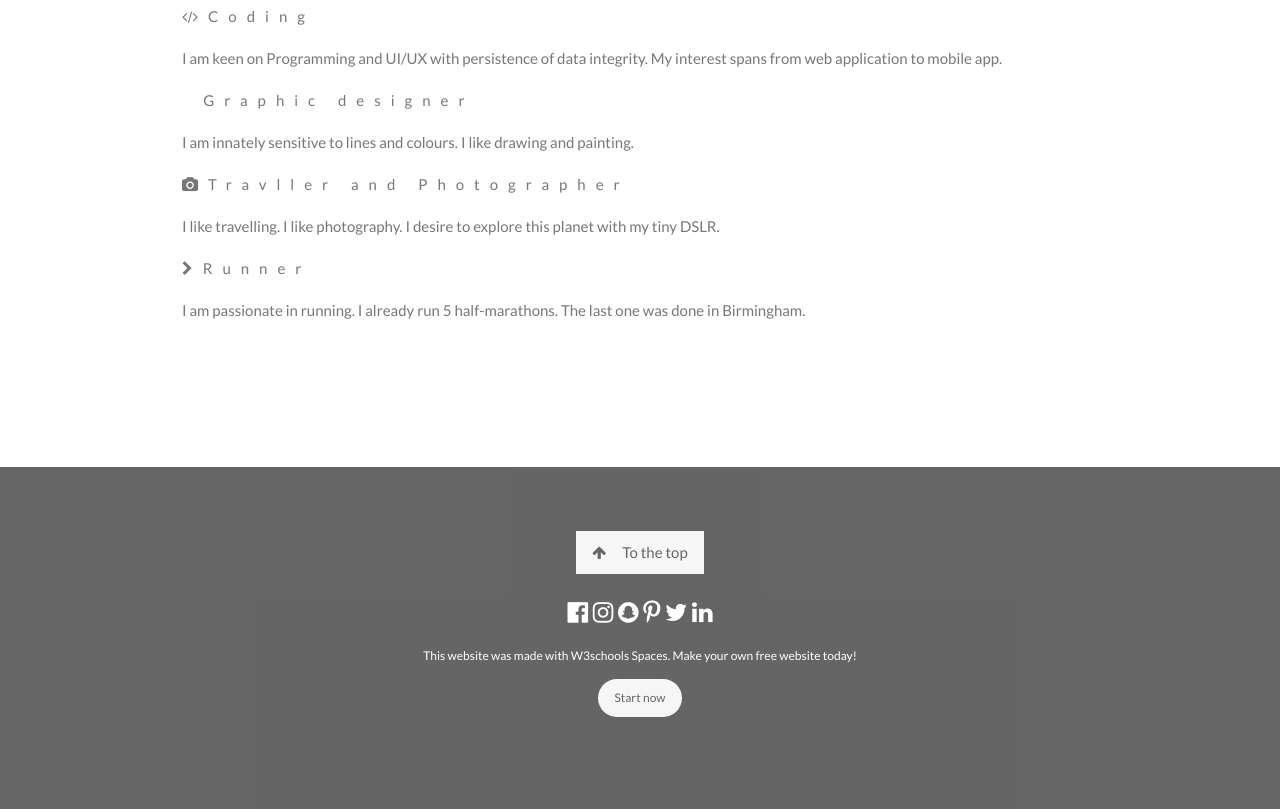
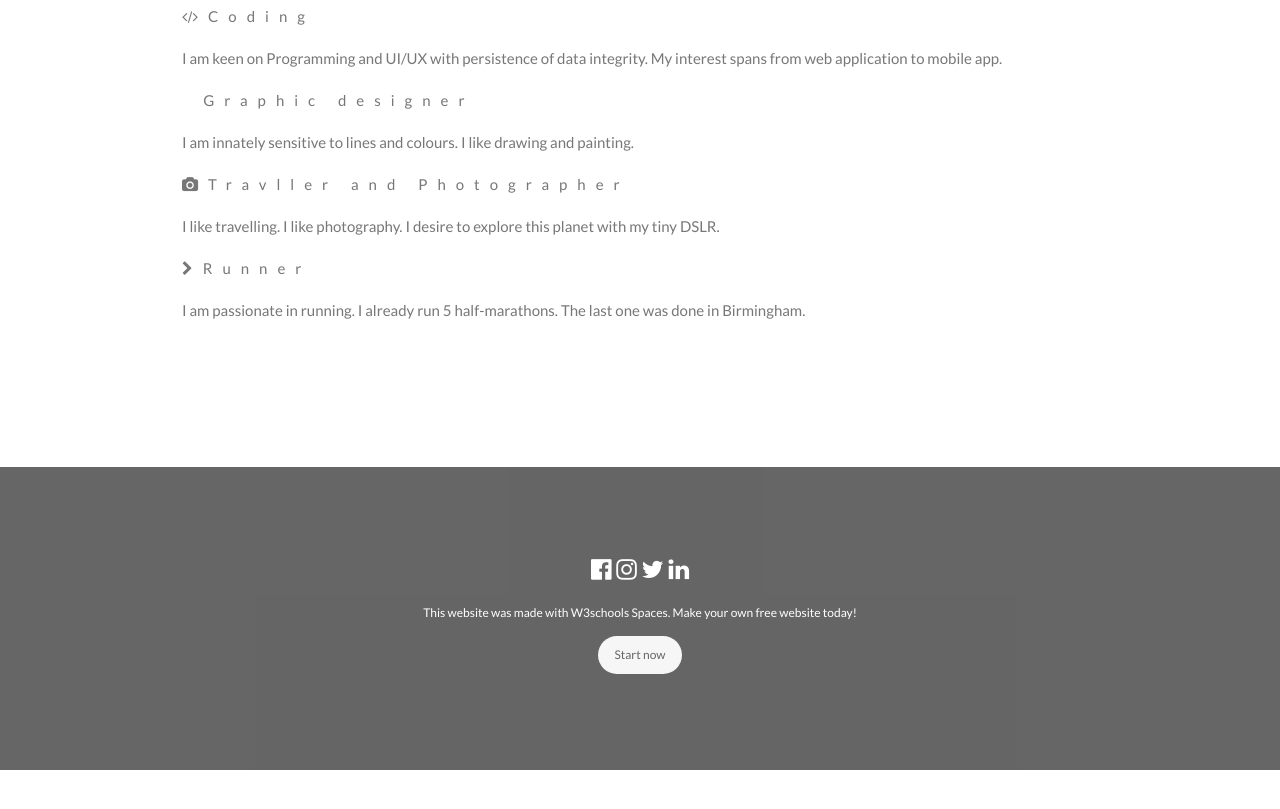
Before and after one commit to wymanteen/wymanteen.github.io, a plain HTML site: page index.html in a window 1280 px wide. Shown: the part 677-1486 px from the top of the page. After the commit the page ends 1447 px from the top, so only its background shows below. Drawn offline with nearby package versions, Linux system fonts and the light colour scheme.

Commit message:
Update index.html

```diff
--- a/index.html
+++ b/index.html
@@ -136,12 +136,9 @@
 
     <!-- Footer. This section contains an ad for W3Schools Spaces. You can leave it to support us. -->
     <footer class="w3-center w3-black w3-padding-64 w3-opacity w3-hover-opacity-off">
-        <a href="#home" class="w3-button w3-light-grey"><i class="fa fa-arrow-up w3-margin-right"></i>To the top</a>
         <div class="w3-xlarge w3-section">
             <i class="fa fa-facebook-official w3-hover-opacity"></i>
             <i class="fa fa-instagram w3-hover-opacity"></i>
-            <i class="fa fa-snapchat w3-hover-opacity"></i>
-            <i class="fa fa-pinterest-p w3-hover-opacity"></i>
             <i class="fa fa-twitter w3-hover-opacity"></i>
             <i class="fa fa-linkedin w3-hover-opacity"></i>
     <p class="w3-small">This website was made with W3schools Spaces. Make your own free website today!</p>
```
